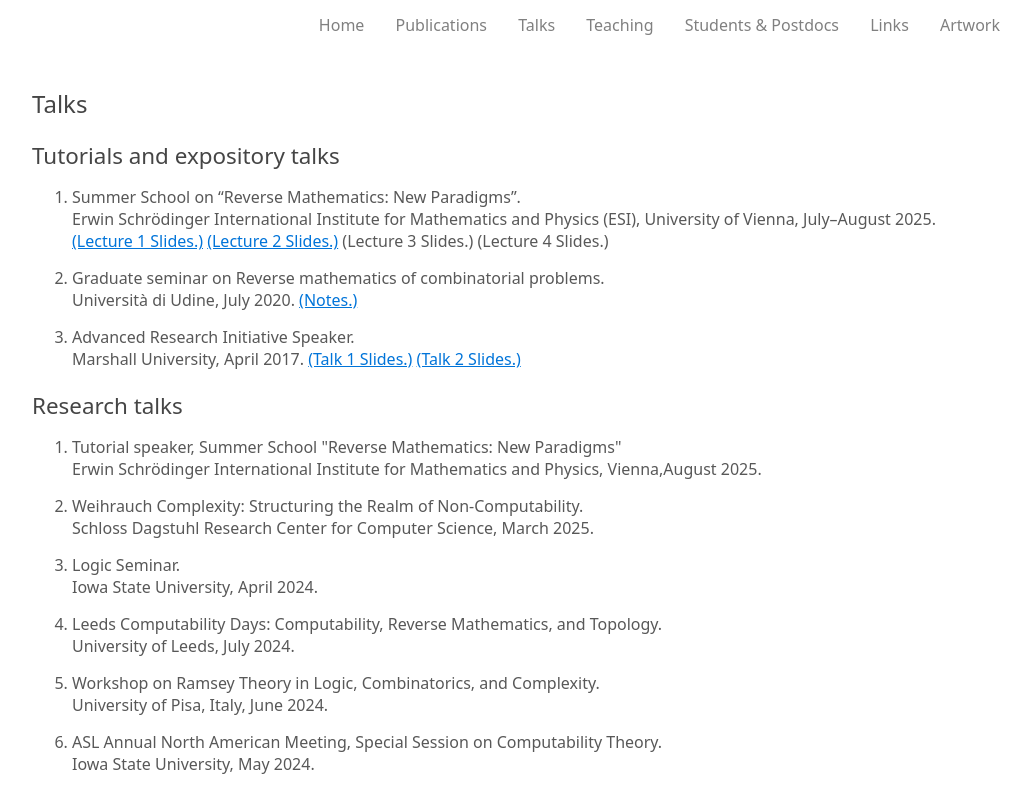
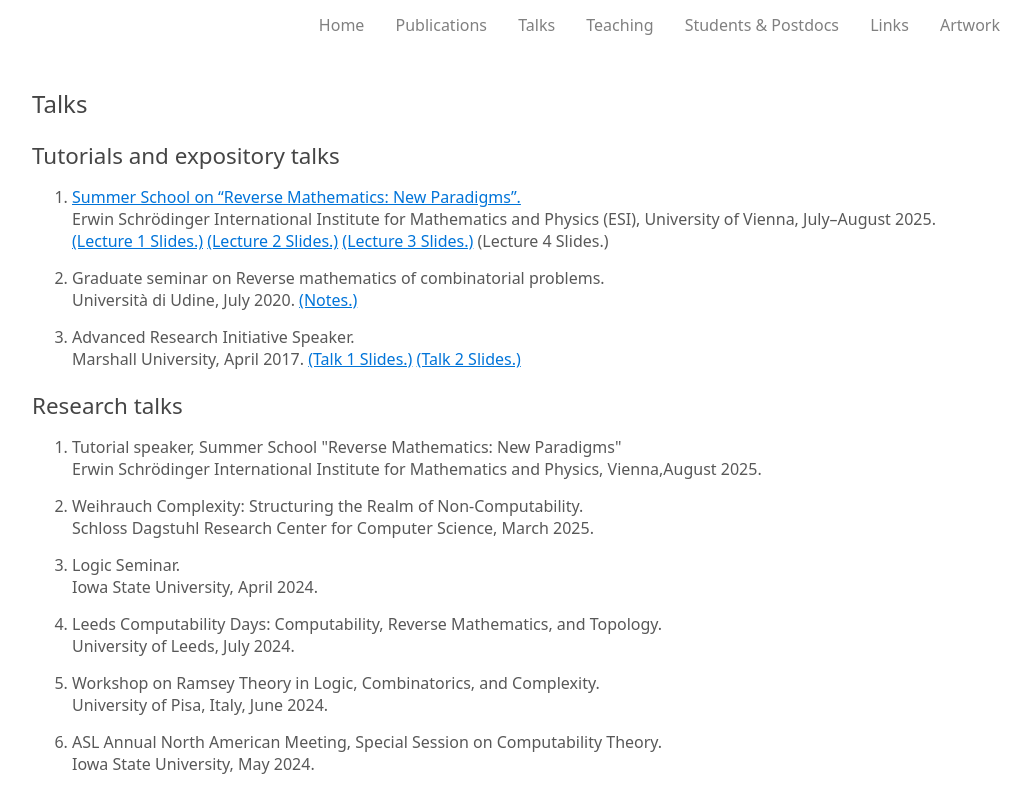
Before and after one commit to 398y-r-uhsy47-84-eg433/398y-r-uhsy47-84-eg433.github.io, a plain HTML site: page talks.html in a window 1280 px wide. Shown: the top 787 px of the page, without its empty margins (124-1155 px from the left). Drawn offline with Linux system fonts and the light colour scheme.

Commit message:
Updates from ESI

```diff
--- a/talks.html
+++ b/talks.html
@@ -70,9 +70,9 @@
 
 			<ol>
 
-				<li>Summer School on “Reverse Mathematics: New Paradigms”.<br>
+				<li><a href="https://www.esi.ac.at/events/e554/" target="_blank">Summer School on “Reverse Mathematics: New Paradigms”.</a><br>
 					Erwin Schrödinger International Institute for Mathematics and Physics (ESI), University of Vienna, July–August 2025.<br>
-					<a href="talks/2025esi1.pdf">(Lecture 1 Slides.)</a> <a href="talks/2025esi2.pdf">(Lecture 2 Slides.)</a> (Lecture 3 Slides.) (Lecture 4 Slides.)</li>
+					<a href="talks/2025esi1.pdf">(Lecture 1 Slides.)</a> <a href="talks/2025esi2.pdf">(Lecture 2 Slides.)</a> <a href="talks/2025esi3.pdf">(Lecture 3 Slides.)</a> (Lecture 4 Slides.)</li>
 
 				<li>Graduate seminar on Reverse mathematics of combinatorial problems.<br>
 					Università di Udine, July 2020. <a href="talks/udine.pdf">(Notes.)</a></li>
```
Also changed, not shown: 2 other files.
